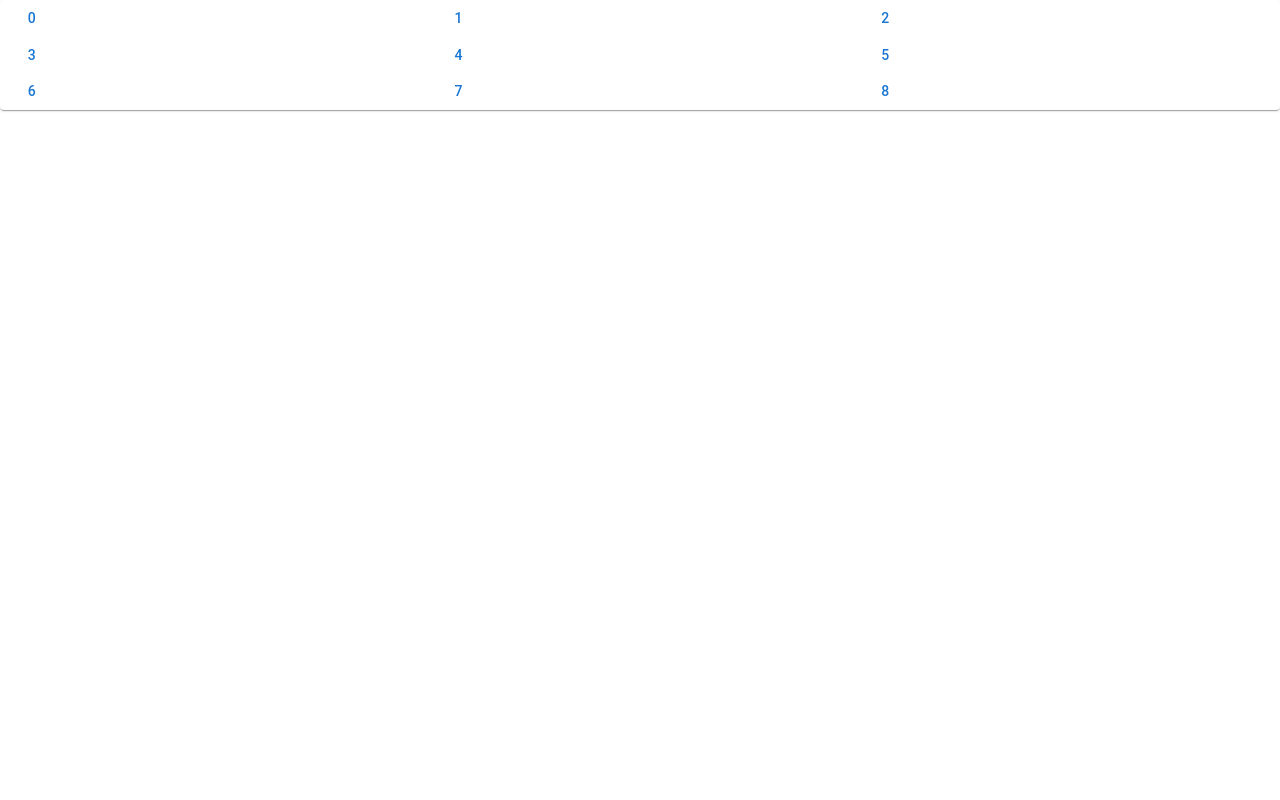
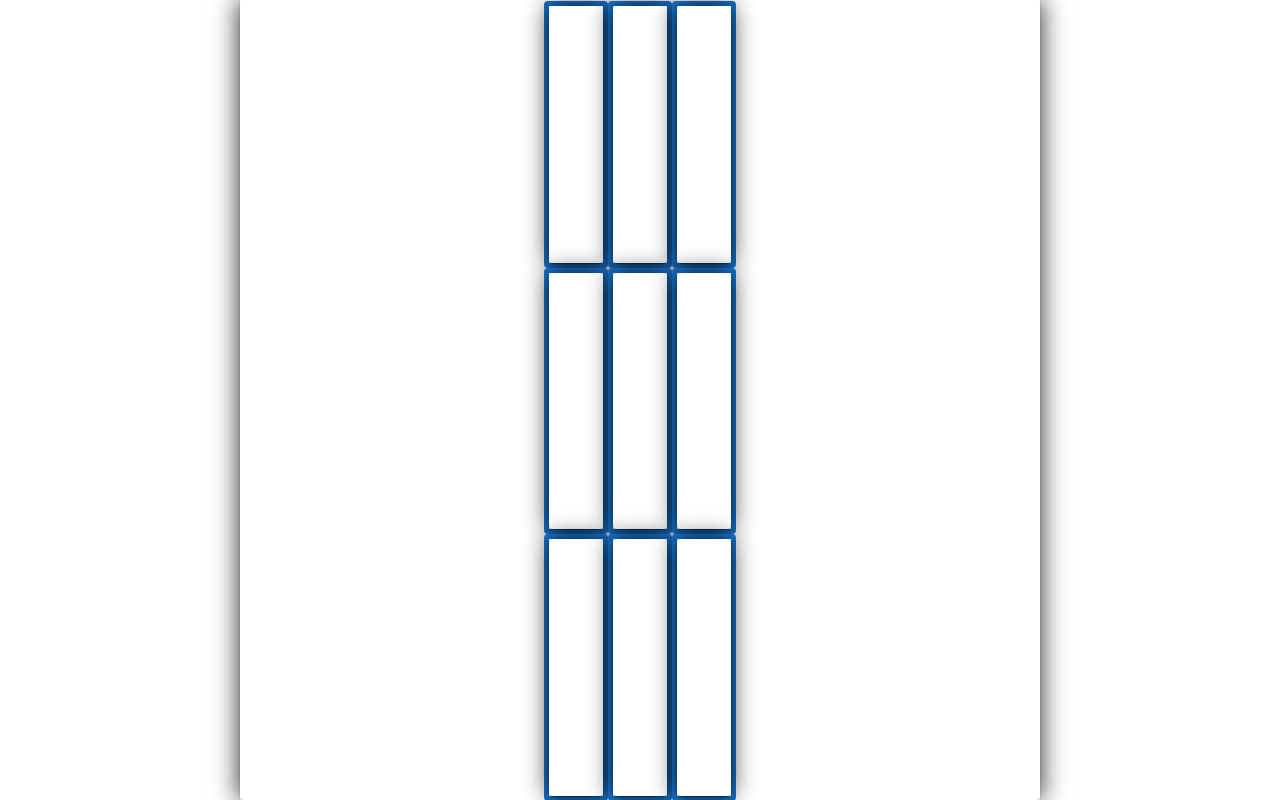
Before and after one commit to AlexTrebs/tictactoe-squared, a React (Create React App) app: page / in a window 1280 px wide. Built offline with nearby package versions, Linux system fonts and the light colour scheme.

Commit message:
* Made it worked then broke it since it didn't look good

```diff
--- a/src/App.js
+++ b/src/App.js
@@ -1,14 +1,20 @@
-import logo from './logo.svg';
-import './App.css';
-import Board from './components/Board';
-import { useState } from 'react';
-import Squared from './components/Squared';
+import "./App.css";
+import Squared from "./components/Squared";
 
 function App() {
-
-  return(
-    <Squared />
-  )
+  return (
+    <div
+      style={{
+        position: "fixed",
+        display: "flex",
+        justifyContent: "center",
+        width: "100vw",
+        height: "100vh",
+      }}
+    >
+      <Squared />
+    </div>
+  );
 }
 
 export default App;
--- a/src/components/Board.jsx
+++ b/src/components/Board.jsx
@@ -1,43 +1,43 @@
-import { Grid } from "@mui/material";
-import Square from "./Square";
+function Board({ squares }) {
+  const rows = [];
 
-function Board({ squares, onPlay}) {
-    function boardPlay(square) {
-        onPlay(square);
-    }
-
-    return (
-        <Grid container spacing={0}>
-            <Grid key={0} xs={4} borderRight={'1px white'}>
-                <Square squareCoord={0} onPlay={boardPlay} value={squares[0]}></Square>
-            </Grid>
-            <Grid key={1} xs={4}>
-                <Square squareCoord={1} onPlay={boardPlay} value={squares[1]}></Square>
-            </Grid>
-            <Grid key={2} xs={4}>
-                <Square squareCoord={2} onPlay={boardPlay} value={squares[2]}></Square>
-            </Grid>
-            <Grid key={3} xs={4}>
-                <Square squareCoord={3} onPlay={boardPlay} value={squares[3]}></Square>
-            </Grid>
-            <Grid key={4} xs={4}>
-                <Square squareCoord={4} onPlay={boardPlay} value={squares[4]}></Square>
-            </Grid>
-            <Grid key={5} xs={4}>
-                <Square squareCoord={5} onPlay={boardPlay} value={squares[5]}></Square>
-            </Grid>
-            <Grid key={6} xs={4}>
-                <Square squareCoord={6} onPlay={boardPlay} value={squares[6]}></Square>
-            </Grid>
-            <Grid key={7} xs={4}>
-                <Square squareCoord={7} onPlay={boardPlay} value={squares[7]}></Square>
-            </Grid>
-            <Grid key={8} xs={4}>
-                <Square squareCoord={8} onPlay={boardPlay} value={squares[8]}></Square>
-            </Grid>
-        </Grid>
+  for (let rowNum = 0; rowNum < 3; rowNum++) {
+    rows.push(
+      <div
+        key={rowNum}
+        className="board-row"
+        style={{
+          width: "100%",
+          height: "100%",
+          position: "relative",
+          display: "table",
+        }}
+      >
+        {squares.slice(rowNum * 3, rowNum * 3 + 3)}
+      </div>
     );
-
+  }
+  console.log(squares);
+  return (
+    <div
+      className="board"
+      container
+      spacing={0}
+      style={{
+        height: "100%",
+        width: "100%",
+        position: "relative",
+        display: 'grid',
+        alignItems: 'center',
+        justifyContent: 'center',
+        border: "15px",
+        "-webkit-box-shadow": "0px 0px 25px 0px",
+        boxShadow: "0px 0px 25px 0px",
+      }}
+    >
+      {rows}
+    </div>
+  );
 }
 
 export default Board;
--- /dev/null
+++ b/src/components/GamePopover.jsx
@@ -0,0 +1,18 @@
+import * as React from "react";
+import Popover from "@mui/material/Popover";
+
+export default function GamePopover({ isOpened, game }) {
+  return (
+    <Popover
+      anchorReference={"none"}
+      open={isOpened}
+      sx={{
+        display: "flex",
+        justifyContent: "center",
+        alignItems: "center",
+      }}
+    >
+      <div style={{ height: "75Vmin", width: "75Vmin" }}>{game}</div>
+    </Popover>
+  );
+}
--- a/src/components/Square.jsx
+++ b/src/components/Square.jsx
@@ -1,18 +1,46 @@
 import { Button } from "@mui/material";
-import PanoramaFishEyeIcon from '@mui/icons-material/PanoramaFishEye';
-import CloseIcon from '@mui/icons-material/Close';
+import getSquareRender from "../utils/RenderSquareUtil";
+import { Paper } from "@mui/material";
 
-function Square({ value, squareCoord, onPlay }) {
+function Square({ value, squareCoord, onPlay, children, isPlayable }) {
+  function onClick() {
+    onPlay(squareCoord);
+  }
 
-    function onSquareClick() {
-        onPlay(squareCoord);
-    };
-
-    return (
-        <Button className="square" onClick={onSquareClick} >
-            {value === 'o' ? <PanoramaFishEyeIcon /> : (value === 'x' ? <CloseIcon /> : squareCoord)}
+  return (
+    <>
+      {isPlayable ? (
+        <Button
+          className="square"
+          onClick={onClick}
+          sx={{ width: "33%", height: "100%" }}
+          style={{
+            border: '5px solid',
+            float: 'initial',
+            marginRight: '0px',
+            marginTop: '1px',
+            padding: 0,
+            textAlign: 'center',
+        }}
+        >
+          {children ? children : getSquareRender(value)}
         </Button>
-    );
-};
+      ) : children ? (
+        <Paper
+          sx={{
+            width: "100%",
+            height: "100%",
+            textAlign: "-webkit-center",
+            alignSelf: "center",
+          }}
+        >
+          {children}
+        </Paper>
+      ) : (
+        getSquareRender(value)
+      )}
+    </>
+  );
+}
 
 export default Square;
--- a/src/components/Squared.jsx
+++ b/src/components/Squared.jsx
@@ -1,41 +1,79 @@
-import CalculateWinner from "../utils/CalculateWinnerUtil";
 import TicTacToe from "./TicTacToe";
 import { useEffect, useState } from "react";
+import Board from "./Board";
+import { Grid, Paper } from "@mui/material";
+import Square from "./Square";
+import getSquareRender from "../utils/RenderSquareUtil";
+import GamePopover from "./GamePopover";
 
 function Squared({ value, squareCoord }) {
-    const [ lastPlayedNoughts, setLastPlayedNoughts ] = useState(false);
-    const [ squares, setSquares ] = useState(Array(9).fill(null));
-    const [ winner, setWinner ] = useState(null);
+  const renderedSquares = [];
+  const renderedTicTacToe = [];
 
-    function onPlay(i) {
-      const nextSquares = squares.slice();
-      if(squares[i] || CalculateWinner(nextSquares)){
-        return;
-      }
+  const [lastPlayedNoughts, setLastPlayedNoughts] = useState(false);
+  const [winner, setWinner] = useState(null);
+  const [squaresWinner, setSquaresWinner] = useState(Array(9).fill(null));
+  const [isPlayable, setIsPlayable] = useState(Array(9).fill(false));
+  const [playableGame, setPlayableGame] = useState(null);
+  const [openGame, setOpenGame] = useState(false);
+  const [isEnterable, setIsEnterable] = useState(Array(9).fill(true));
 
-      if(lastPlayedNoughts){
-        nextSquares[i] = 'x';
-        setSquares(nextSquares);
-      } else {
-        nextSquares[i] = 'o';
-        setSquares(nextSquares);
-      }
+  function changeBooleanInList(list, index) {
+    const temp = list.slice();
+    temp[index] = !temp[index];
 
-      setLastPlayedNoughts(!lastPlayedNoughts);
-      const currentWinner = CalculateWinner(nextSquares);
+    return temp;
+  }
 
-      if(currentWinner != null){
-        setWinner(currentWinner);
-      }
-    }
+  function onClick(sqNum) {
+    setIsPlayable(changeBooleanInList(isPlayable, sqNum));
+    setIsEnterable(changeBooleanInList(isEnterable, sqNum));
+    console.log(changeBooleanInList(isEnterable, sqNum));
+    setPlayableGame(renderedTicTacToe[sqNum]);
+  }
 
-    useEffect(() => {
-        console.log(winner);
-    },[winner])
+  function setWinners(winner, sqNum) {
+    const newWinners = squaresWinner.slice();
+    newWinners[sqNum] = winner;
+    setSquaresWinner(newWinners);
+  }
 
-    return(
-        <TicTacToe setWinner={setWinner} onPlay={onPlay} squares={squares} winner={winner} />
-      )
-};
+  for (let sqNum = 0; sqNum < 9; sqNum++) {
+    renderedTicTacToe.push(
+      <TicTacToe
+        lastPlayedNoughts={lastPlayedNoughts}
+        setLastPlayedNoughts={setLastPlayedNoughts}
+        winner={squaresWinner[sqNum]}
+        setWinners={setWinners}
+        loc={sqNum}
+        isPlayable={isPlayable[sqNum]}
+      />
+    );
+
+    renderedSquares.push(
+        <Square squareCoord={sqNum} onPlay={onClick} isPlayable={isEnterable[sqNum]}>
+          {renderedTicTacToe[sqNum]}
+        </Square>
+    );
+  }
+
+  return (
+    <Paper
+      sx={{
+        width: "100vmin",
+        height: "100vmin",
+        textAlign: '-webkit-center',
+        alignSelf: 'center',
+      }}
+    >
+      {winner ? (
+        getSquareRender(winner)
+      ) : (
+        <Board onPlay={onClick} squares={renderedSquares} />
+      )}
+      <GamePopover isOpened={openGame} game={playableGame} />
+    </Paper>
+  );
+}
 
 export default Squared;
--- a/src/components/TicTacToe.jsx
+++ b/src/components/TicTacToe.jsx
@@ -1,23 +1,77 @@
-import { Paper } from '@mui/material';
-import CalculateWinner from '../utils/CalculateWinnerUtil';
-import Board from './Board';
-import { useEffect, useState } from 'react';
+import { Paper } from "@mui/material";
+import Board from "./Board";
+import { useState } from "react";
+import CalculateWinner from "../utils/CalculateWinnerUtil";
+import { Grid } from "@mui/material";
+import Square from "./Square";
+import getSquareRender from "../utils/RenderSquareUtil";
 
-function TicTacToe({ winner, onPlay, squares }) {
-    const [ completed, setCompleted ] = useState(false);
+function TicTacToe({
+  lastPlayedNoughts,
+  setLastPlayedNoughts,
+  winner,
+  loc,
+  setWinners,
+  isPlayable,
+}) {
+  const [squares, setSquares] = useState(Array(9).fill(null));
 
+  function renderTicTacToeSquares(squares) {
+    const renderedSquares = [];
 
-    useEffect(() => {
-        if(winner){
-            setCompleted(true);
-        }
-    },[winner])
-    return (
-        <Paper >
-            <Board onPlay={onPlay} squares={squares} winner={winner}></Board>
-            {completed ? winner : null}
-        </Paper>
-    );
-};
+    for (let sqNum = 0; sqNum < 9; sqNum++) {
+      renderedSquares.push(
+        <Square
+          squareCoord={sqNum}
+          onPlay={onPlay}
+          value={squares[sqNum]}
+          isPlayable={isPlayable}
+        />
+      );
+    }
+
+    return renderedSquares;
+  }
+
+  function onPlay(i) {
+    const nextSquares = squares.slice();
+    if (squares[i] || CalculateWinner(nextSquares)) {
+      return;
+    }
+
+    if (lastPlayedNoughts) {
+      nextSquares[i] = "x";
+      setSquares(nextSquares);
+    } else {
+      nextSquares[i] = "o";
+      setSquares(nextSquares);
+    }
+
+    setLastPlayedNoughts(!lastPlayedNoughts);
+    const currentWinner = CalculateWinner(nextSquares);
+
+    if (currentWinner != null) {
+      setWinners(currentWinner, loc);
+    }
+  }
+  return (
+    <Paper
+      sx={{
+        width: "100%",
+        height: "100%",
+        display: "flex",
+        position: "absolute",
+        justifyContent: "center",
+        alignItems: "center",
+      }}
+    >
+      {winner ? (
+        getSquareRender(winner)
+      ) : (
+        <Board onPlay={onPlay} squares={renderTicTacToeSquares(squares)} />
+      )}
+    </Paper>
+  );
+}
 
 export default TicTacToe;
--- a/src/contexts/OnPlayContext.js
+++ b/src/contexts/OnPlayContext.js
@@ -1,5 +1,5 @@
 import React from "react";
 
 export const OnPlayContext = React.createContext({
-    OnPlay: () => {},
+  OnPlay: () => {},
 });
--- a/src/utils/CalculateWinnerUtil.jsx
+++ b/src/utils/CalculateWinnerUtil.jsx
@@ -7,15 +7,14 @@ function CalculateWinner(squares) {
     [1, 4, 7],
     [2, 5, 8],
     [0, 4, 8],
-        [2, 4, 6]
+    [2, 4, 6],
   ];
   for (let line of winningLines) {
-        const [a,b,c] = line;
-        if (squares[a] && squares[a] === squares[b] && squares[a] === squares[c]){
-            console.log(squares[a]);
+    const [a, b, c] = line;
+    if (squares[a] && squares[a] === squares[b] && squares[a] === squares[c]) {
       return squares[a];
     }
-    };
+  }
   return null;
 }
 
--- /dev/null
+++ b/src/utils/RenderSquareUtil.jsx
@@ -0,0 +1,19 @@
+import PanoramaFishEyeIcon from "@mui/icons-material/PanoramaFishEye";
+import CloseIcon from "@mui/icons-material/Close";
+import { Box } from "@mui/material";
+
+function getSquareRender(value) {
+  const box = (
+    <Box component="section" />
+  );
+
+  return value === "o" ? (
+    <PanoramaFishEyeIcon style={{height: '100%', width: '100%'}} />
+  ) : value === "x" ? (
+    <CloseIcon style={{height: '100%', width: '100%'}}/>
+  ) : (
+    box
+  );
+}
+
+export default getSquareRender;
```
Lines whose indentation alone changed are shown as unchanged.
